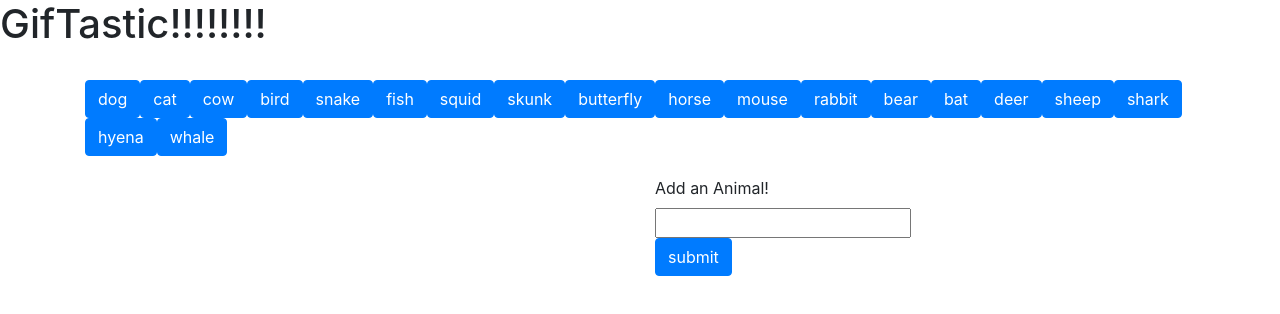
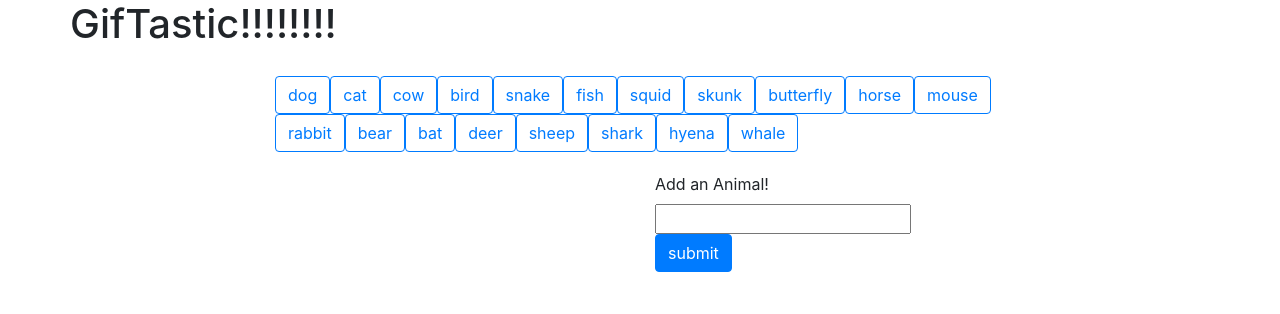
Before and after one commit to dano5190/GifTastic, a plain HTML site: page index.html in a window 1280 px wide. Drawn offline with nearby package versions, Linux system fonts and the light colour scheme.

Commit message:
Made some minor changes to the appearance

```diff
--- a/index.html
+++ b/index.html
@@ -14,14 +14,20 @@
 </head>
 
 <body>
-    <h1>GifTastic!!!!!!!!</h1>
-    <br>
+
     <div class="container">
+        <div class ="row" style = "margin-bottom: 20px">
+                <h1>GifTastic!!!!!!!!</h1>
+        </div>
         <div class="row" style="margin-bottom: 20px">
-            <div class="col-12" id="button-place"></div>
+            <div class = col-2>
+
+            </div>
+            <div class="col-8" id="button-place"></div>
+            <div class = "col-2"></div>
         </div>
         <div class="row">
-            <div class="col-6">
+            <div class="col-6" style = "border: 20px">
                 <div id="gif-place"></div>
             </div>
             <div class="col-6">
--- a/javascript.js
+++ b/javascript.js
@@ -9,7 +9,7 @@ function renderButtons() {
 
     for (var i = 0; i < topics.length; i++) {
 
-        var a = $("<button class= 'btn btn-primary'>");
+        var a = $("<button class= 'btn btn-outline-primary'>");
 
         a.addClass("animal");
 
```
